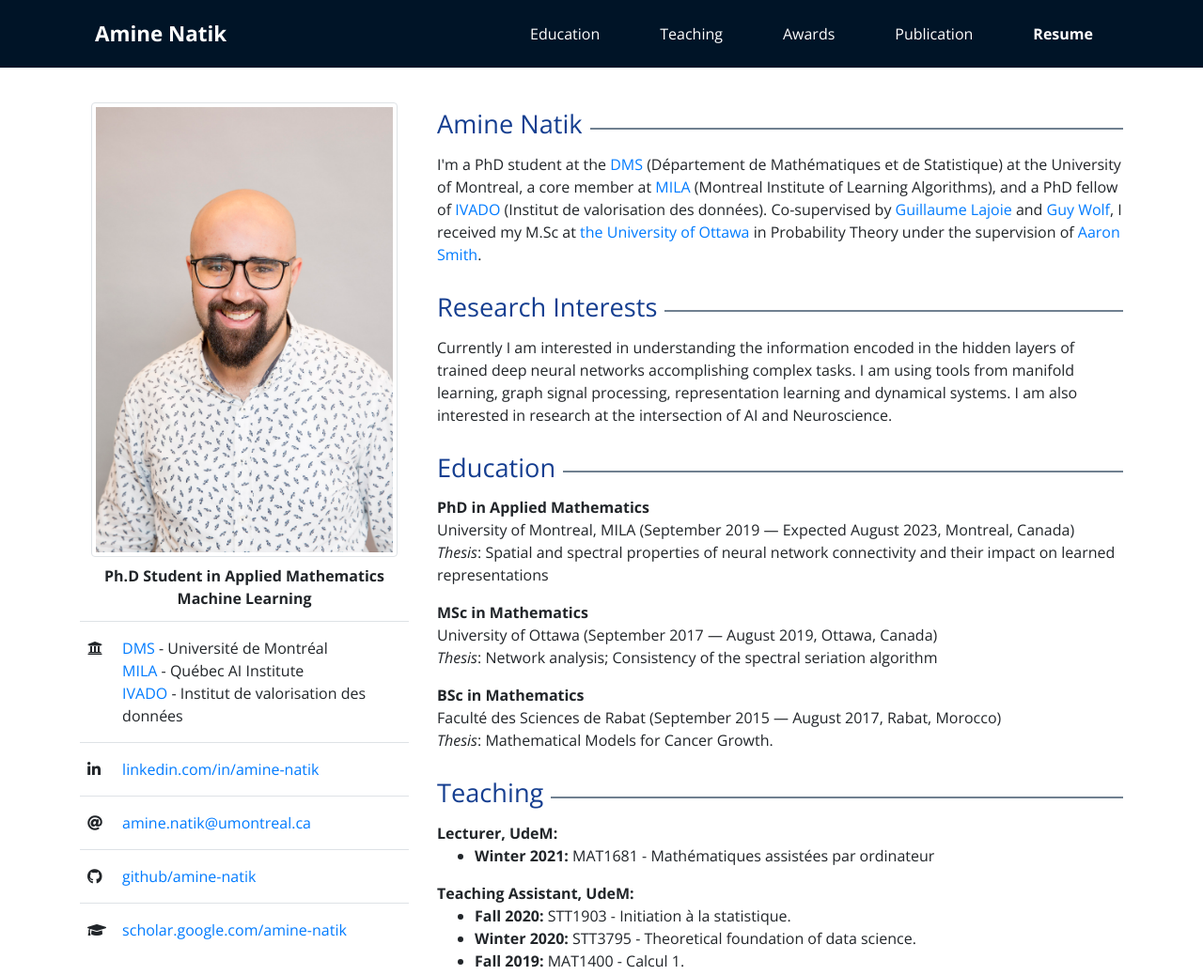
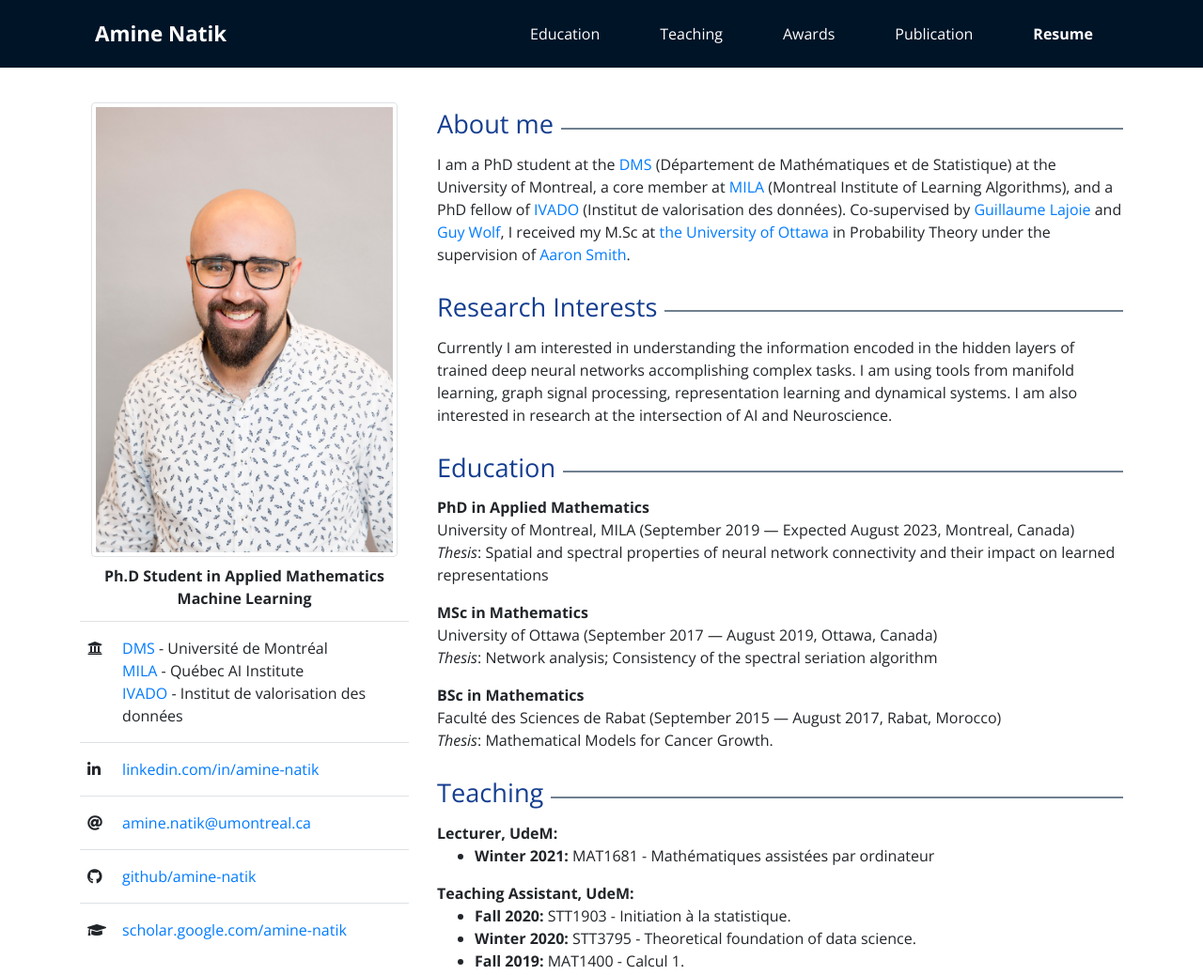
Before and after one commit to amine-natik/My-Personal-Page, a plain HTML site: page index.html in a window 1280 px wide. Shown: the top 1038 px of the page at 94% size. Drawn offline with nearby package versions, Linux system fonts and the light colour scheme; some icons are missing.

Commit message:
Update index.html

```diff
--- a/index.html
+++ b/index.html
@@ -105,9 +105,9 @@
       </div>
       <div class="col-lg-8 col-md-7">
         <div id="about-me">
-          <div class="separator"><span>Amine Natik</span></div>
+          <div class="separator"><span>About me</span></div>
             <p>
-            I'm a PhD student at the
+            I am a PhD student at the
             <a href="https://dms.umontreal.ca/en/" target="_blank"
                 >DMS </a
               >
@@ -257,7 +257,7 @@
                <h5 class="mb-1">Le coin des anciens : Amine Natik (IMO 2014)</h5>
                <small class="text-muted">2020</small>
              </div>
-             <p class="mb-1">Amine Natik, Anass Beqqali, Meriem Bahda, Mohamed Hibat Allah, Mouad Moutaoukil, Rachad El Moutaouaffiq, Réda Nabil, Yassir Lairgi, Youssef Irhboula</p>
+             <p class="mb-1">Amine Natik, Anass Beqqali, Meriem Bahda, Mohamed Hibat Allah, Mouad Moutaoukil, Rachad El Moutaouaffiq, R&eacute;da Nabil, Yassir Lairgi, Youssef Irhboula</p>
              <small class="text-muted">Le journal de Math&Maroc</small>
            </a>
            <a href="https://ruor.uottawa.ca/handle/10393/39681" class="list-group-item list-group-item-action flex-column align-items-start" target="_blank">
```
